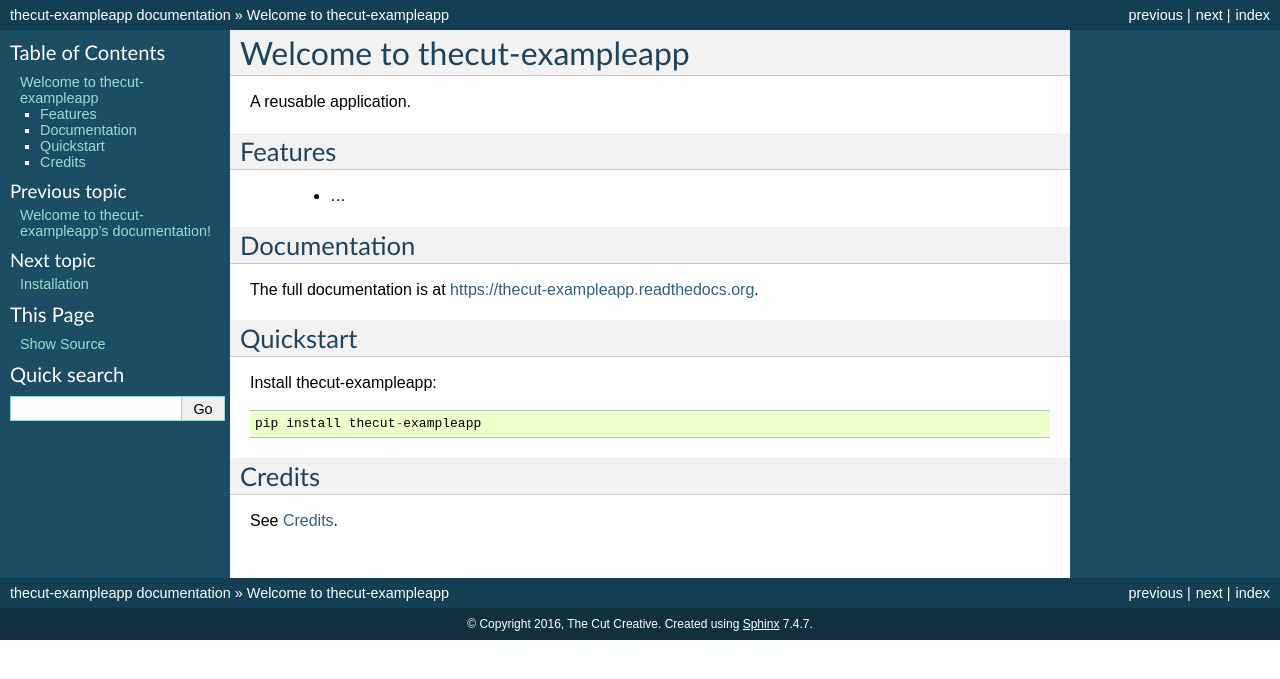
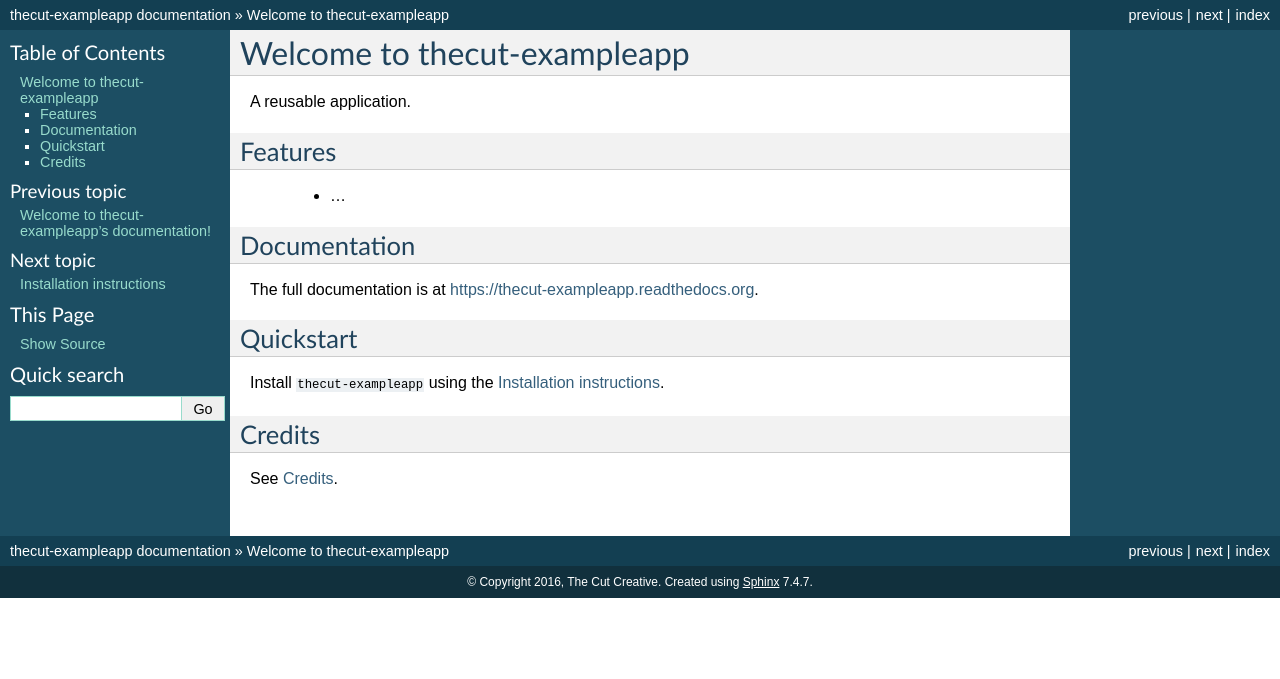
Before and after one commit to thecut/thecut-durationfield, a Sphinx documentation site: the page built from docs/readme.rst, in a window 1280 px wide. Shown: the top 679 px of the page. Built offline with Sphinx 7.4.7, drawn with Linux system fonts in a browser that asks for light colours; the version number could not be read and is left out.

Commit message:
Linked to ``docs/installation.rst`` from ``README.rst``.

```diff
--- a/README.rst
+++ b/README.rst
@@ -31,9 +31,7 @@ The full documentation is at https://thecut-exampleapp.readthedocs.org.
 Quickstart
 ----------
 
-Install thecut-exampleapp::
-
-    pip install thecut-exampleapp
+Install ``thecut-exampleapp`` using the :ref:`installation`.
 
 
 Credits
--- a/docs/installation.rst
+++ b/docs/installation.rst
@@ -1,6 +1,8 @@
-============
-Installation
-============
+.. _installation:
+
+=========================
+Installation instructions
+=========================
 
 1. Install via pip / pypi::
 
```
